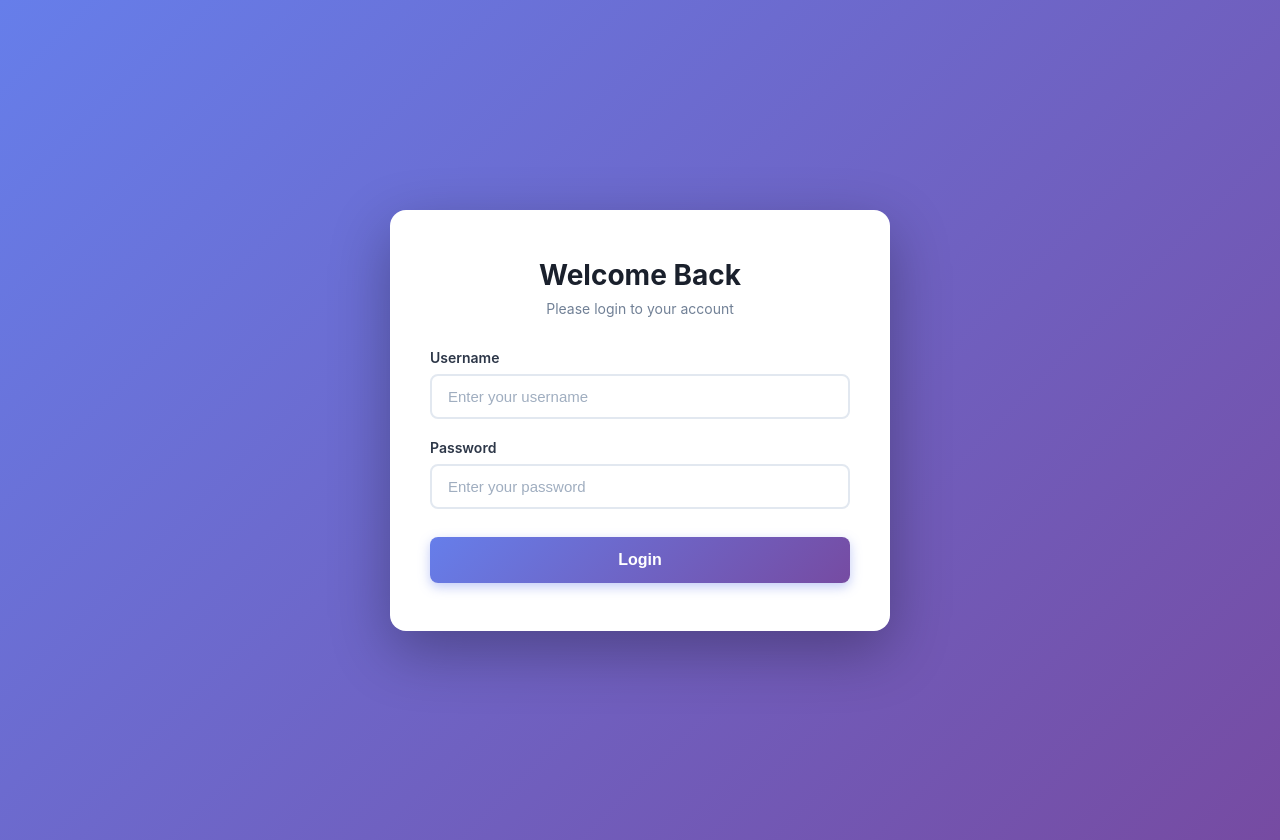
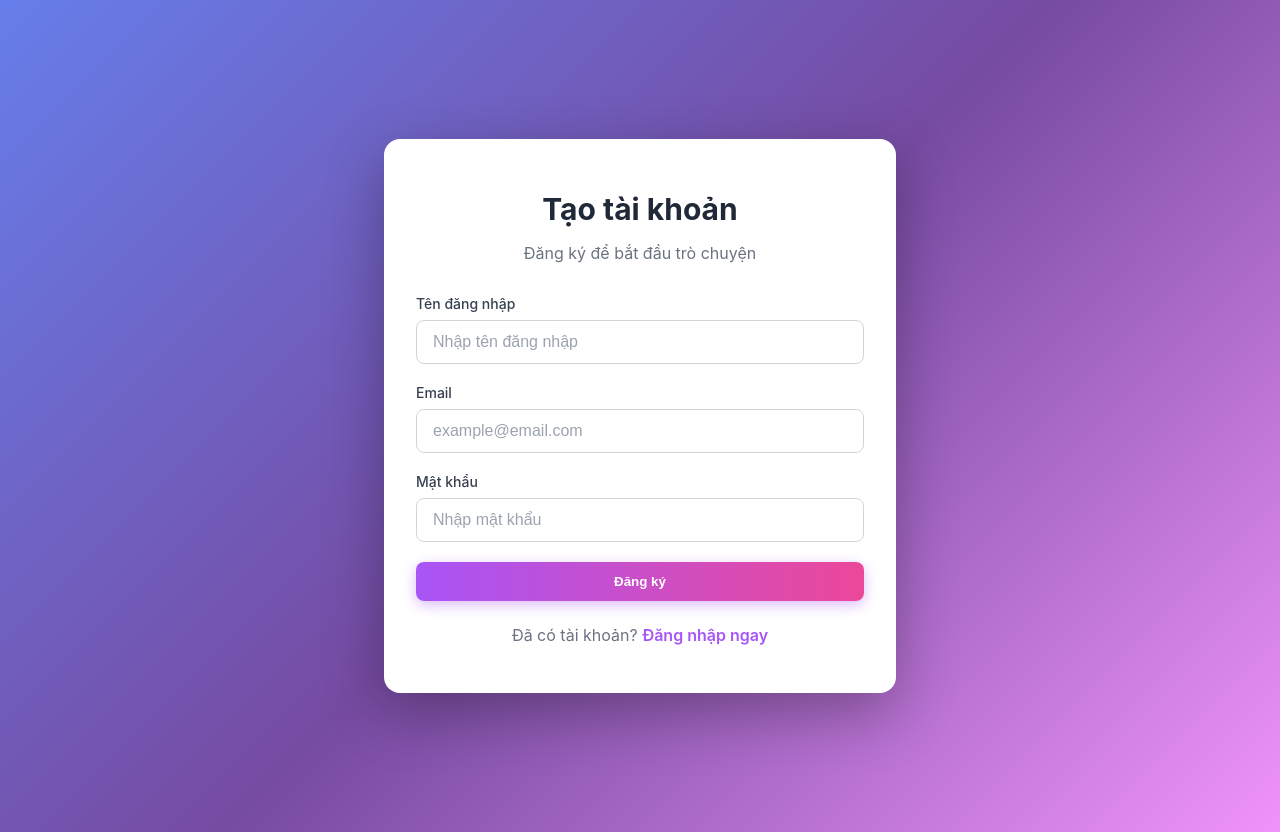
Before and after one commit to VanDuc263/AppChat, a React (Create React App) app: page /register in a window 1280 px wide. Before the commit this address led to /login. Built offline with nearby package versions, Linux system fonts and the light colour scheme; no server answers.

Commit message:
Design the interface  a registration form.

```diff
--- /dev/null
+++ b/src/RegisterPage.css
@@ -0,0 +1,124 @@
+/* RegisterPage.css */
+
+.register-container {
+    min-height: 100vh;
+    background: linear-gradient(135deg, #667eea 0%, #764ba2 50%, #f093fb 100%);
+    display: flex;
+    align-items: center;
+    justify-content: center;
+    padding: 1rem;
+}
+
+.register-card {
+    background: white;
+    border-radius: 1rem;
+    box-shadow: 0 20px 60px rgba(0, 0, 0, 0.3);
+    width: 100%;
+    max-width: 28rem;
+    padding: 2rem;
+}
+
+.register-header {
+    text-align: center;
+    margin-bottom: 2rem;
+}
+
+.register-header h1 {
+    font-size: 1.875rem;
+    font-weight: bold;
+    color: #1f2937;
+    margin-bottom: 0.5rem;
+}
+
+.register-header p {
+    color: #6b7280;
+}
+
+.register-form {
+    display: flex;
+    flex-direction: column;
+    gap: 1.25rem;
+}
+
+.form-group {
+    display: flex;
+    flex-direction: column;
+}
+
+.form-group label {
+    display: block;
+    font-size: 0.875rem;
+    font-weight: 500;
+    color: #374151;
+    margin-bottom: 0.5rem;
+}
+
+.form-group input {
+    width: 100%;
+    padding: 0.75rem 1rem;
+    border: 1px solid #d1d5db;
+    border-radius: 0.5rem;
+    outline: none;
+    transition: all 0.2s;
+    font-size: 1rem;
+    box-sizing: border-box;
+}
+
+.form-group input:focus {
+    border-color: transparent;
+    box-shadow: 0 0 0 2px #a855f7;
+}
+
+.form-group input::placeholder {
+    color: #9ca3af;
+}
+
+.btn-register {
+    width: 100%;
+    background: linear-gradient(to right, #a855f7, #ec4899);
+    color: white;
+    padding: 0.75rem;
+    border-radius: 0.5rem;
+    font-weight: 600;
+    border: none;
+    cursor: pointer;
+    transition: all 0.3s;
+    box-shadow: 0 4px 14px rgba(168, 85, 247, 0.4);
+}
+
+.btn-register:hover {
+    background: linear-gradient(to right, #9333ea, #db2777);
+    box-shadow: 0 6px 20px rgba(168, 85, 247, 0.5);
+    transform: translateY(-2px);
+}
+
+.login-link {
+    margin-top: 1.5rem;
+    text-align: center;
+}
+
+.login-link p {
+    color: #6b7280;
+}
+
+.login-link a {
+    color: #a855f7;
+    font-weight: 600;
+    text-decoration: none;
+    transition: color 0.2s;
+}
+
+.login-link a:hover {
+    color: #9333ea;
+}
+
+/* Responsive */
+@media (max-width: 640px) {
+    .register-card {
+        padding: 1.5rem;
+    }
+
+    .register-header h1 {
+        font-size: 1.5rem;
+    }
+}
--- a/src/pages/RegisterPage.tsx
+++ b/src/pages/RegisterPage.tsx
@@ -1,6 +1,6 @@
 // RegisterPage.tsx
 import { useState } from "react";
-import "../styles/RegisterPage.css";
+import "../RegisterPage.css";
 
 const RegisterPage = () => {
     const [username, setUsername] = useState("");
--- a/src/routes/AppRoutes.tsx
+++ b/src/routes/AppRoutes.tsx
@@ -1,22 +1,28 @@
 import { BrowserRouter, Routes, Route, Navigate } from "react-router-dom";
 import { useAuth } from "../contexts/AuthContext";
 import LoginPage from "../pages/LoginPage";
+import RegisterPage from "../pages/RegisterPage";
 import ChatPage from "../pages/ChatPage";
 import {MessageProvider} from "../contexts/MessageContext";
 import React from "react";
 
 
-function ProtectedRoute({ children }: { children: React.ReactNode }) {
+// function ProtectedRoute({ children }: { children: React.ReactNode }) {
+//     const { user } = useAuth();
+//     return user ? children : <Navigate to="/login" replace />;
+// }
+const ProtectedRoute: React.FC<{ children: React.ReactNode }> = ({ children }) => {
     const { user } = useAuth();
-    return user ? children : <Navigate to="/login" replace />;
-}
+    return user ? <>{children}</> : <Navigate to="/login" replace />;
+};
+
 
 export default function AppRoutes(){
     return  (
         <BrowserRouter>
             <Routes>
                 <Route path="/login" element={<LoginPage />}/>
-
+                <Route path="/register" element={<RegisterPage />} />
                 <Route
                     path="/chat"
                     element={
@@ -25,7 +31,6 @@ export default function AppRoutes(){
                                 <ChatPage/>
                             </MessageProvider>
                         </ProtectedRoute>
-
                     }
                 />
 
```
